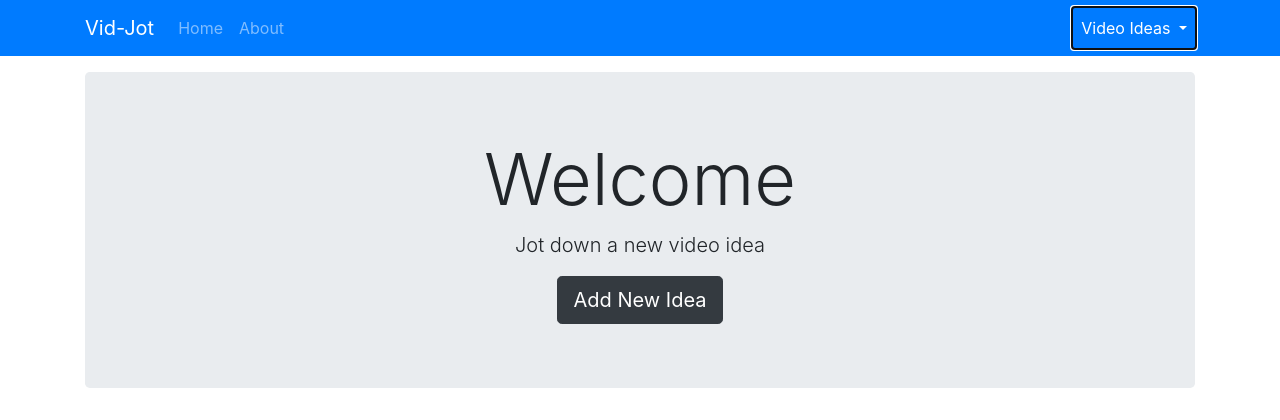
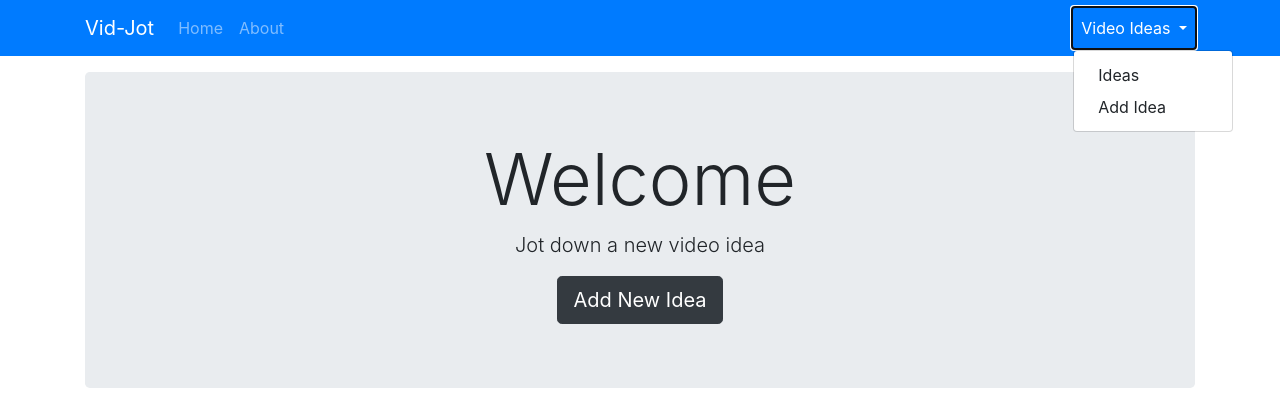
Before and after one commit to MarkusTryban/vid-jot, a Node server app: page / in a window 1280 px wide, after a click on "Video Ideas". Shown: the top 420 px of the page. Run offline with Node 20, Linux system fonts and the light colour scheme; some libraries are stand-ins or nearby versions.

Commit message:
Add video ideas dropdown to navbar

```diff
--- a/views/partials/_navbar.handlebars
+++ b/views/partials/_navbar.handlebars
@@ -30,6 +30,10 @@
             id="navbarDropdownMenuLink"
             >Video Ideas
           </a>
+          <div class="dropdown-menu">
+            <a href="/ideas" class="dropdown-item">Ideas</a>
+            <a href="/ideas/add" class="dropdown-item">Add Idea</a>
+          </div>
         </li>
       </ul>
     </div>
```
